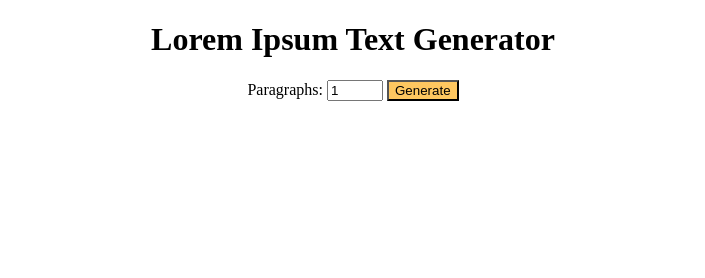
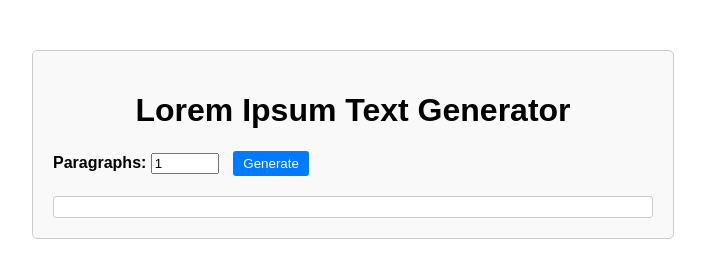
Before and after one commit to gandaphanitha/lorem, a plain HTML site: page index.html in a window 1280 px wide. Shown: the whole page, without its empty margins (287-992 px from the left). Drawn offline with Linux system fonts and the light colour scheme.

Commit message:
Update lorem.css

```diff
--- a/lorem.css
+++ b/lorem.css
@@ -1,10 +1,53 @@
-.container{
-    width: 100%;
-    /* background-color: aqua; */
+body {
+    font-family: Arial, sans-serif;
+    margin: 0;
+    padding: 0;
+  }
+
+  .container {
+    max-width: 600px;
+    margin: 50px auto;
+    padding: 20px;
+    border: 1px solid #ccc;
+    border-radius: 5px;
+    background-color: #f9f9f9;
+  }
+
+  h1 {
     text-align: center;
-    /* overflow: hidden; */
+  }
 
-}
-button{
-    background-color: rgb(254, 199, 96);
-}
+  form {
+    margin-bottom: 20px;
+  }
+
+  label {
+    font-weight: bold;
+  }
+
+  input[type="number"] {
+    width: 60px;
+    margin-right: 10px;
+  }
+
+  button {
+    padding: 5px 10px;
+    background-color: #007bff;
+    color: #fff;
+    border: none;
+    border-radius: 3px;
+    cursor: pointer;
+  }
+
+  button:hover {
+    background-color: #0056b3;
+  }
+
+  .lorem-text {
+    margin-top: 20px;
+    padding: 10px;
+    border: 1px solid #ccc;
+    border-radius: 3px;
+    background-color: #fff;
+    white-space: pre-line;
+  }
```
